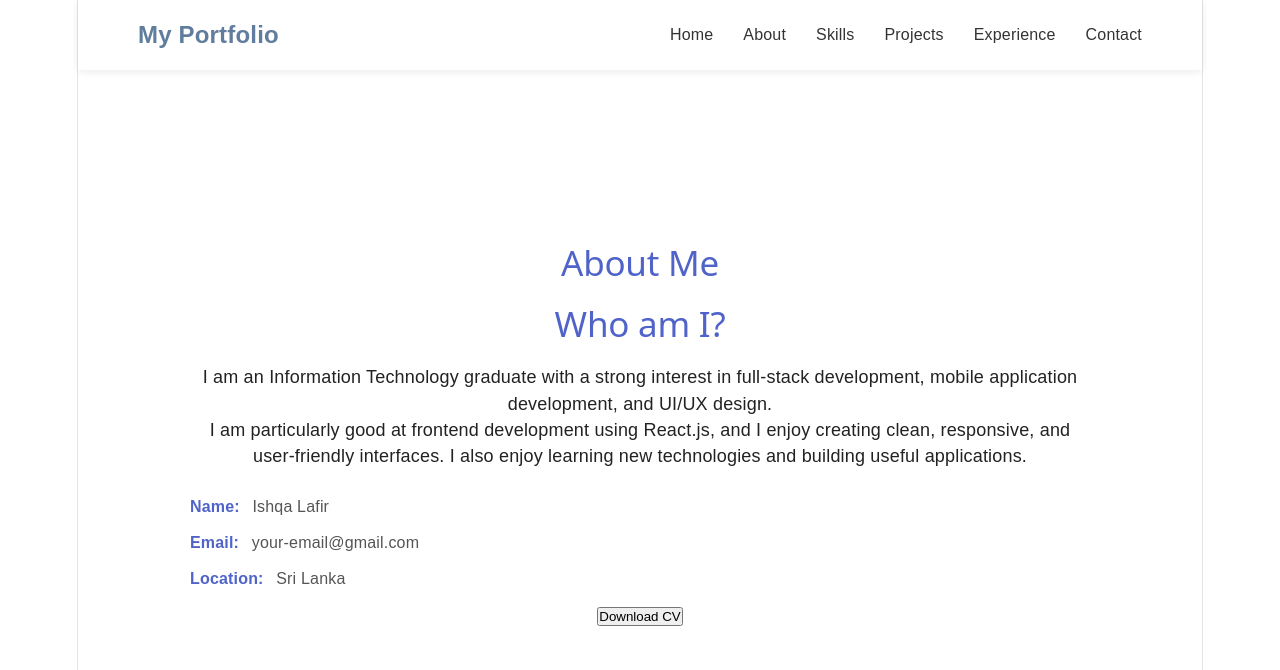
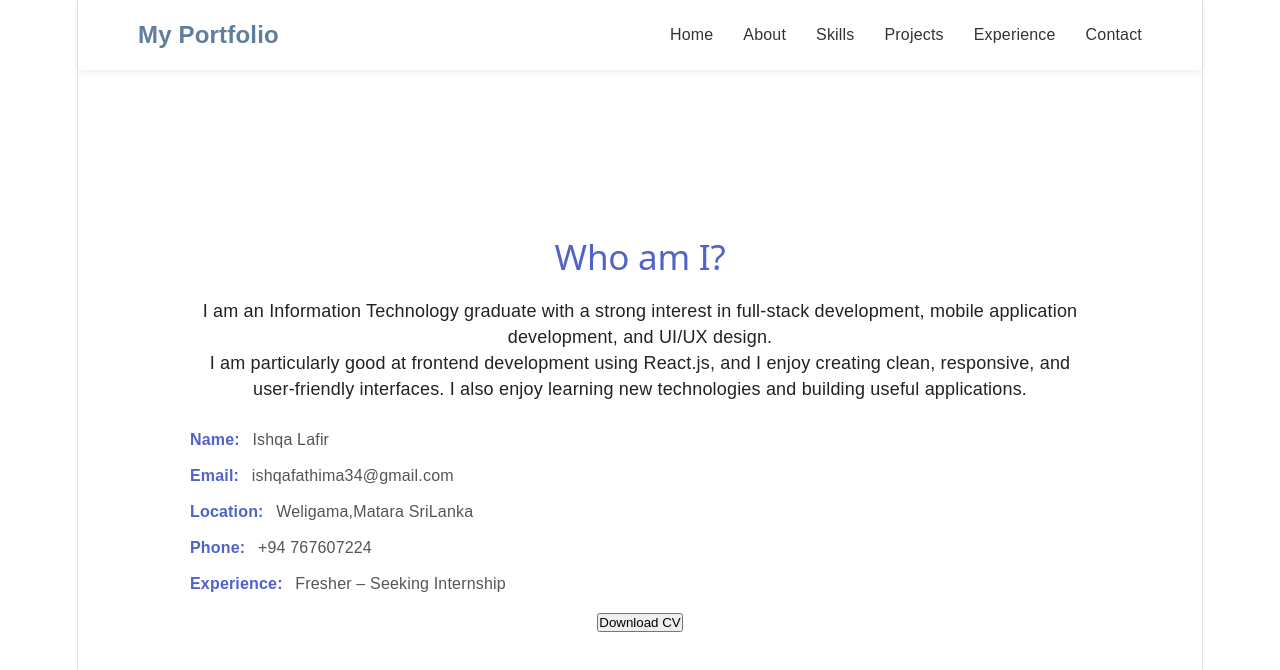
Before and after one commit to ishqafathima/My-Portfolio, a React (Vite) app: page /about in a window 1280 px wide. Shown: the top 670 px of the page. Built offline with nearby package versions, Linux system fonts and the light colour scheme.

Commit message:
update portfolio

```diff
--- a/src/sections/About/About.jsx
+++ b/src/sections/About/About.jsx
@@ -10,7 +10,7 @@ function About() {
 
   return (
     <div className="section-content">
-      <h2>About Me</h2>
+
 
       <h2>Who am I?</h2>
 
@@ -33,12 +33,20 @@ function About() {
         </p>
 
         <p>
-          <strong>Email:</strong> your-email@gmail.com
+          <strong>Email:</strong> ishqafathima34@gmail.com
         </p>
 
         <p>
-          <strong>Location:</strong> Sri Lanka
+          <strong>Location:</strong> Weligama,Matara SriLanka
         </p>
+
+        <p>
+          <strong>Phone:</strong> +94 767607224
+        </p>
+
+       <p>
+         <strong>Experience:</strong> Fresher – Seeking Internship
+       </p>
       </div>
 
       <button className="cv-button" onClick={downloadCV}>
```
